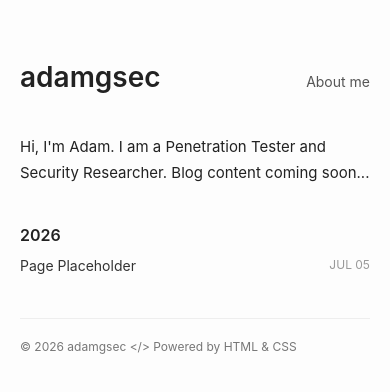
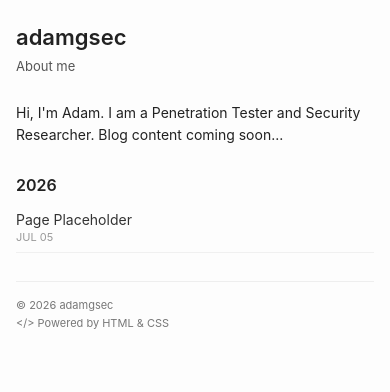
Before and after one commit to adamgsec/adamgsec.github.io, a plain HTML site: page index.html in a window 390 px wide. Drawn offline with Linux system fonts and the light colour scheme.

Commit message:
Update style.css

```diff
--- a/style.css
+++ b/style.css
@@ -6,13 +6,11 @@ body {
     background: #fdfdfd;
     color: #222;
 }
-
 .page {
     max-width: 720px;
     margin: 60px auto;
     padding: 0 20px;
 }
-
 /* Header */
 .site-header {
     display: flex;
@@ -20,68 +18,56 @@ body {
     align-items: baseline;
     margin-bottom: 40px;
 }
-
 .site-title {
     font-size: 28px;
     font-weight: 600;
     margin: 0;
 }
-
 .site-nav a {
     margin-left: 16px;
     text-decoration: none;
     color: #555;
     font-size: 14px;
 }
-
 .site-nav a:hover {
     color: #000;
 }
-
 /* Intro */
 .intro {
     margin-bottom: 40px;
 }
-
 .intro p {
     margin: 0;
     font-size: 15px;
     line-height: 1.7;
 }
-
 /* Year blocks */
 .year-block {
     margin-bottom: 32px;
 }
-
 .year-block h2 {
     font-size: 16px;
     font-weight: 600;
     margin-bottom: 8px;
 }
-
 .post-list {
     list-style: none;
     padding: 0;
     margin: 0;
 }
-
 .post-list li {
     display: flex;
     justify-content: space-between;
     font-size: 14px;
     padding: 4px 0;
 }
-
 .post-title {
     color: #333;
 }
-
 .post-date {
     color: #999;
     font-size: 12px;
 }
-
 /* Footer */
 .site-footer {
     margin-top: 40px;
@@ -89,4 +75,97 @@ body {
     border-top: 1px solid #eee;
     font-size: 12px;
     color: #777;
+    display: flex;
+    align-items: center;
+    gap: 8px;
+    flex-wrap: wrap;
 }
+.site-footer span:first-child::after {
+    content: "·";
+    margin-left: 8px;
+    color: #ccc;
+}
+
+/* ============================= */
+/* Tablet: 768px and below       */
+/* ============================= */
+@media (max-width: 768px) {
+    .page {
+        margin: 40px auto;
+        padding: 0 24px;
+    }
+    .site-title {
+        font-size: 24px;
+    }
+    .site-nav a {
+        margin-left: 12px;
+        font-size: 13px;
+    }
+}
+
+/* ============================= */
+/* Mobile: 480px and below       */
+/* ============================= */
+@media (max-width: 480px) {
+    .page {
+        margin: 24px auto;
+        padding: 0 16px;
+    }
+
+    /* Stack header instead of forcing it side-by-side */
+    .site-header {
+        flex-direction: column;
+        align-items: flex-start;
+        gap: 8px;
+        margin-bottom: 28px;
+    }
+    .site-title {
+        font-size: 22px;
+    }
+    .site-nav {
+        display: flex;
+        flex-wrap: wrap;
+    }
+    .site-nav a {
+        margin-left: 0;
+        margin-right: 14px;
+        font-size: 13px;
+    }
+
+    .intro {
+        margin-bottom: 28px;
+    }
+    .intro p {
+        font-size: 14px;
+        line-height: 1.6;
+    }
+
+    .year-block {
+        margin-bottom: 24px;
+    }
+
+    /* Stack title/date on very small screens for readability */
+    .post-list li {
+        flex-direction: column;
+        gap: 2px;
+        padding: 8px 0;
+        border-bottom: 1px solid #f0f0f0;
+    }
+    .post-date {
+        font-size: 11px;
+    }
+
+    /* Stack footer lines cleanly on mobile */
+    .site-footer {
+        margin-top: 28px;
+        padding-top: 16px;
+        font-size: 11px;
+        flex-direction: column;
+        align-items: flex-start;
+        gap: 4px;
+    }
+    .site-footer span:first-child::after {
+        content: "";
+        margin-left: 0;
+    }
+}
```
